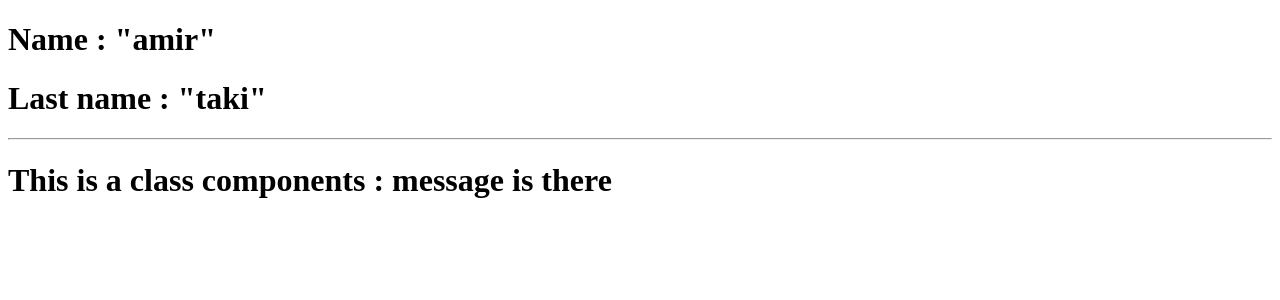
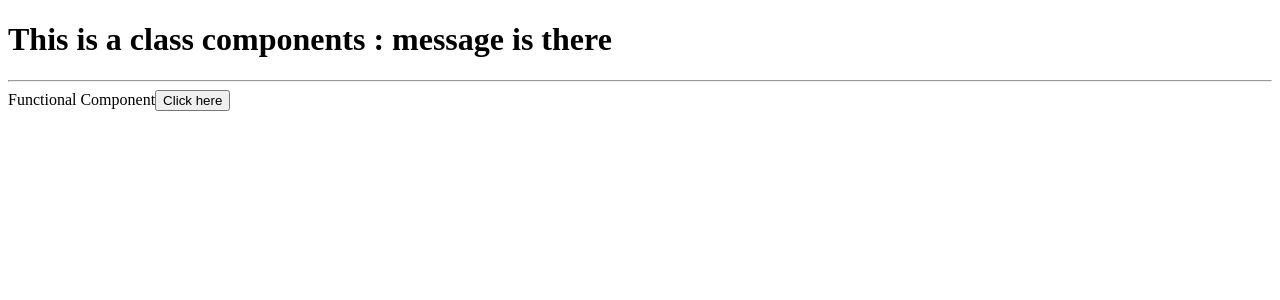
Before and after one commit to AmirTaki/React-JS-Tutorial-For-Beginners, a React (Create React App) app in the folder myproject/: page / in a window 1280 px wide. Shown: the top 300 px of the page. Built offline with nearby package versions, Linux system fonts and the light colour scheme.

Commit message:
Event Handling In Functional

```diff
--- a/myproject/src/App.js
+++ b/myproject/src/App.js
@@ -4,13 +4,16 @@ import Message from './components/Messagge';
 import Profile from './components/Profile';
 import Counter from './components/Counter';
 import Resume from './components/Resume';
+import FunctionEvent from './components/FunctionEvent';
 
 function App() {
   return (
     <div className="App">
-      <Profile name = "amir" lastname = "taki" />
 
       <Resume  message = "message is there"/>
+
+      <hr />
+      <FunctionEvent />
 
     </div>
   );
--- /dev/null
+++ b/myproject/src/components/FunctionEvent.js
@@ -0,0 +1,13 @@
+const FunctionEvent = () => {
+    const handleClick = () => {
+        console.log('Button is clicked')
+    }
+    return (
+        <>
+            Functional Component
+            <button onClick={handleClick}>Click here</button>
+        </>
+    )
+}
+
+export default FunctionEvent;
```
